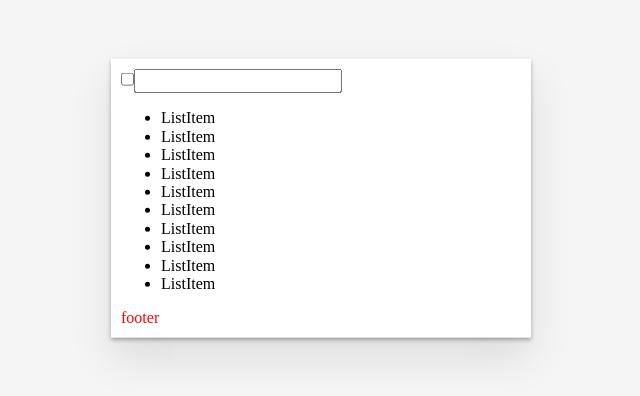
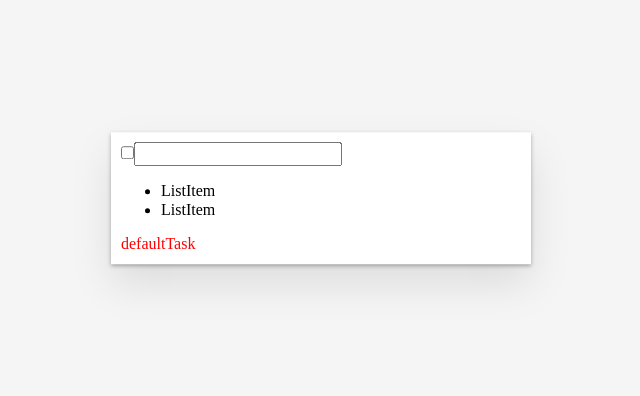
Before and after one commit to pushharder/learnReact_1_toDo, a React app: page / in a window 1280 px wide. Shown: the part 202-598 px from the top of the page, without its empty margins (319-959 px from the left). Built offline with nearby package versions, Linux system fonts and the light colour scheme.

Commit message:
add simple state implementation

```diff
--- a/src/app/components/App/App.tsx
+++ b/src/app/components/App/App.tsx
@@ -6,11 +6,26 @@ import { List } from "./../List/List";
 
 import { AppWrapper, ToDoWindow } from "./AppStyles";
 import GlobalStyles from "./GlobalStyles";
+import BackendServie from "./../../services/backend";
+import { AppState, DefaultProps } from "../../interfaces";
 
-export class App extends React.Component {
-	private name: string = "asdf";
+const backendService = BackendServie.getInstacne();
+
+export class App extends React.Component<DefaultProps, AppState> {
 	constructor(props: any) {
 		super(props);
+
+		this.state = {
+			tasks: []
+		};
+	}
+
+	componentDidMount() {
+		backendService.getTasks(taskList => {
+			this.setState((state, props) => {
+				return Object.assign({}, state, { tasks: taskList });
+			});
+		});
 	}
 
 	render() {
@@ -18,12 +33,23 @@ export class App extends React.Component {
 			<AppWrapper>
 				<ToDoWindow>
 					<Header />
-					<List />
-					<Footer />
+					{this.getList()}
+					{this.getFooter()}
 				</ToDoWindow>
-
 				<GlobalStyles />
 			</AppWrapper>
 		);
 	}
+
+	private getFooter() {
+		return this.state.tasks.length ? (
+			<Footer tasks={this.state.tasks} />
+		) : null;
+	}
+
+	private getList() {
+		return this.state.tasks.length ? (
+			<List tasks={this.state.tasks} />
+		) : null;
+	}
 }
--- a/src/app/components/Footer/Footer.tsx
+++ b/src/app/components/Footer/Footer.tsx
@@ -1,8 +1,8 @@
 import * as React from "react";
 import { FooterWrapper } from "./FooterStyles";
 
-export class Footer extends React.Component {
+export class Footer extends React.Component<{ tasks: any }, {}> {
 	render() {
-		return <FooterWrapper>footer</FooterWrapper>;
+		return <FooterWrapper>{this.props.tasks[0].text}</FooterWrapper>;
 	}
 }
--- a/src/app/components/List/List.tsx
+++ b/src/app/components/List/List.tsx
@@ -1,19 +1,18 @@
 import * as React from "react";
 
 import ListItem from "../ListItem/ListItem";
+import { DefaultState, ListProps } from "./../../interfaces";
 
-export class List extends React.Component {
+export class List extends React.Component<ListProps, DefaultState> {
+	constructor(props: ListProps) {
+		super(props);
+	}
 	getList() {
-		let a = [];
-
-		for (let i = 0; i < 10; i++) {
-			a.push(
-				<li key={i}>
-					<ListItem />
-				</li>
-			);
-		}
-		return a;
+		return this.props.tasks.map(task => (
+			<li key={task.id}>
+				<ListItem />
+			</li>
+		));
 	}
 	render() {
 		return (
--- a/src/app/services/backend.tsx
+++ b/src/app/services/backend.tsx
@@ -13,11 +13,12 @@ const defaultTasks: Task[] = [
 	}
 ];
 
-class BackendServie {
+export default class BackendServie {
 	private static instance: BackendServie;
+
 	private constructor(private taskList: Task[]) {}
 
-	private static getInstacne() {
+	static getInstacne() {
 		if (!BackendServie.instance) {
 			return (BackendServie.instance = new BackendServie(defaultTasks));
 		} else {
@@ -25,14 +26,16 @@ class BackendServie {
 		}
 	}
 
-	getTasks(): Task[] {
-		return this.taskList;
+	getTasks(callback: (taskList: Task[]) => void): void {
+		setTimeout(() => {
+			callback(this.taskList);
+		}, 3000);
 	}
 
 	addTask(task: Task): Task[] {
 		this.taskList.push(task);
 
-		return this.getTasks();
+		return this.taskList;
 	}
 
 	removeTask(id: number): Task[] {
@@ -40,6 +43,6 @@ class BackendServie {
 			(task: Task): boolean => task.id === id
 		);
 
-		return this.getTasks();
+		return this.taskList;
 	}
 }
--- a/tsconfig.json
+++ b/tsconfig.json
@@ -4,7 +4,7 @@
 		"sourceMap": true,
 		"noImplicitAny": true,
 		"module": "commonjs",
-		"target": "es5",
+		"target": "es6",
 		"jsx": "react"
 	},
 	"include": ["./src/**/*"]
```
Also changed, not shown: src/app/interfaces.tsx (+12 -0 lines).
